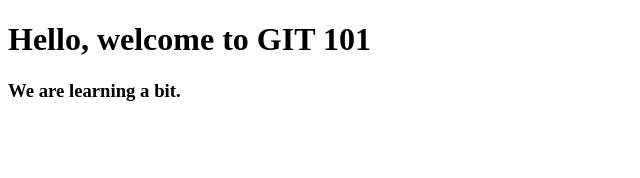
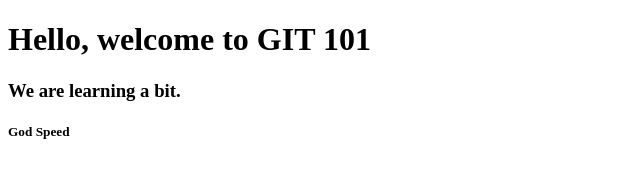
Before and after one commit to gitkpx01/beyond, a plain HTML site: page index.html in a window 1280 px wide. Shown: the full height of the page, 0-640 px from the left. Drawn offline with Linux system fonts and the light colour scheme.

Commit message:
003 thrid h5 tag added to index page

```diff
--- a/index.html
+++ b/index.html
@@ -11,6 +11,7 @@
 
     <h1>Hello, welcome to GIT 101</h1>
     <h3>We are learning a bit.</h3>
+    <h5>God Speed</h5>
 </body>
 
 </html>
```
